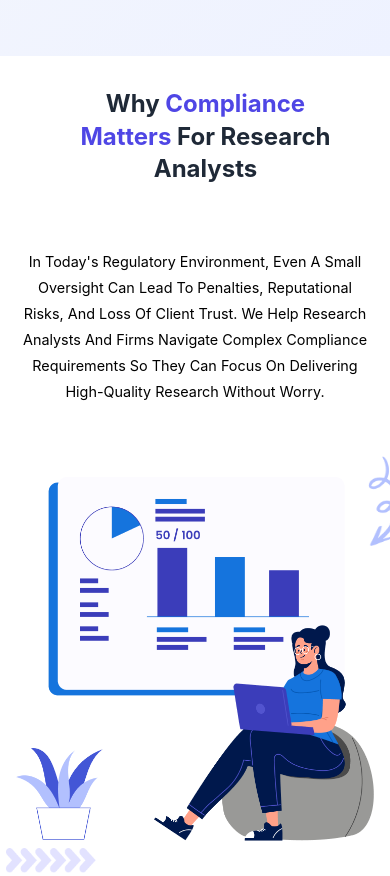
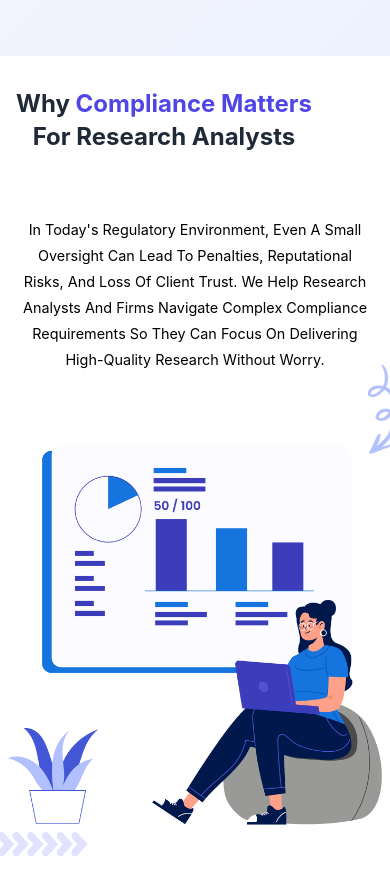
Before and after one commit to toashu123/Webpage2, a plain HTML site: page index.html in a window 390 px wide. Shown: the part 1080-1956 px from the top of the page. Drawn offline with Linux system fonts and the light colour scheme.

Commit message:
Changes made in the UI

```diff
--- a/index.html
+++ b/index.html
@@ -114,7 +114,7 @@
                 class="underline-img"
               />
             </span>
-            For Research Analysts
+            For <br/> Research Analysts
           </h1>
           <p class="hero-description">
             Stay Focused On Your Insights—We'll Handle The Compliance. Our
@@ -176,9 +176,9 @@
         <div class="compliance-header">
           <h2 class="compliance-title">
             Why
-            <span class="highlight"> Compliance </span> <br/> <span class="highlight">Matters</span>
+            <span class="highlight"> Compliance </span> <span class="highlight">Matters</span><br/>
 
-            For Research <br/> Analysts
+            For Research Analysts
           </h2>
           <img
             src="/Assets/Vector2.png"
--- a/styles.css
+++ b/styles.css
@@ -460,7 +460,7 @@ body {
 
 .arrow-right {
     position: absolute;
-    top: 11%;
+    top: 80px;
     left: 70%;
     width: 30px;
     height: 100px;
@@ -703,36 +703,41 @@ body {
         font-size: 2rem;
     }
 
+    /* COMPLIANCE SECTION - FIXED FOR MOBILE */
     .compliance-matters {
-        padding: 3rem 1.5rem 2.5rem;
+        padding: 3rem 1rem 2.5rem; /* Reduced horizontal padding */
     }
 
     .compliance-container {
         display: flex;
-
         flex-direction: column;
         gap: 2rem;
+        padding: 0; /* Remove any extra padding */
     }
 
     /* Mobile order: Title → Description → Image → Features */
     .compliance-header {
         order: 1;
-
+        margin-left: 0; /* REMOVED - this was causing alignment issues */
+        padding: 0 1rem; /* Added padding instead for better control */
     }
 
     .compliance-description-wrapper {
         order: 2;
         margin-right: 0;
+        padding: 0 1rem; /* Add padding for content breathing room */
     }
 
     .compliance-illustration {
         order: 3;
         padding: 1rem 0;
+        margin: 0; /* Remove margins */
     }
 
     .compliance-features {
         order: 4;
         margin-right: 0;
+        padding: 0 1rem; /* Add padding instead of margin */
     }
 
     .compliance-title {
@@ -745,25 +750,23 @@ body {
         font-size: 0.95rem;
         text-align: center;
         margin-bottom: 1.5rem;
-        color:black;
+        color: black;
     }
 
     .compliance-img {
         max-width: 100%;
         margin-bottom: 1rem;
     }
-    .compliance-header
-    {
-        margin-left: 18%;
-    }
 
-    .arrow-right{
+    /* Keep arrow positions as you had them */
+    .arrow-right {
         top: 285%;
         left: 115%;
         right: -10px;
         width: 30px;
         max-height: 90px;
     }
+
     .arrow-bottom-left {
         left: -10px;
         width: 90px;
@@ -844,15 +847,20 @@ body {
     }
 
     .compliance-matters {
-        padding: 2rem 1rem 2rem;
+        padding: 2rem 0.5rem; /* Even tighter padding for small screens */
     }
 
-    .compliance-matters {
-        padding: 2rem 1rem;
+    .compliance-header {
+        margin-left: 0; /* REMOVED */
+        padding: 0 0.5rem; /* Reduced padding */
     }
-    .compliance-header
-    {
-        margin-left: 18%;
+
+    .compliance-description-wrapper {
+        padding: 0 0.5rem;
+    }
+
+    .compliance-features {
+        padding: 0 0.5rem;
     }
 
     .compliance-title {
@@ -862,7 +870,7 @@ body {
 
     .compliance-description {
         font-size: 0.9rem;
-        color:black;
+        color: black;
     }
 
     .compliance-feature-card {
```
